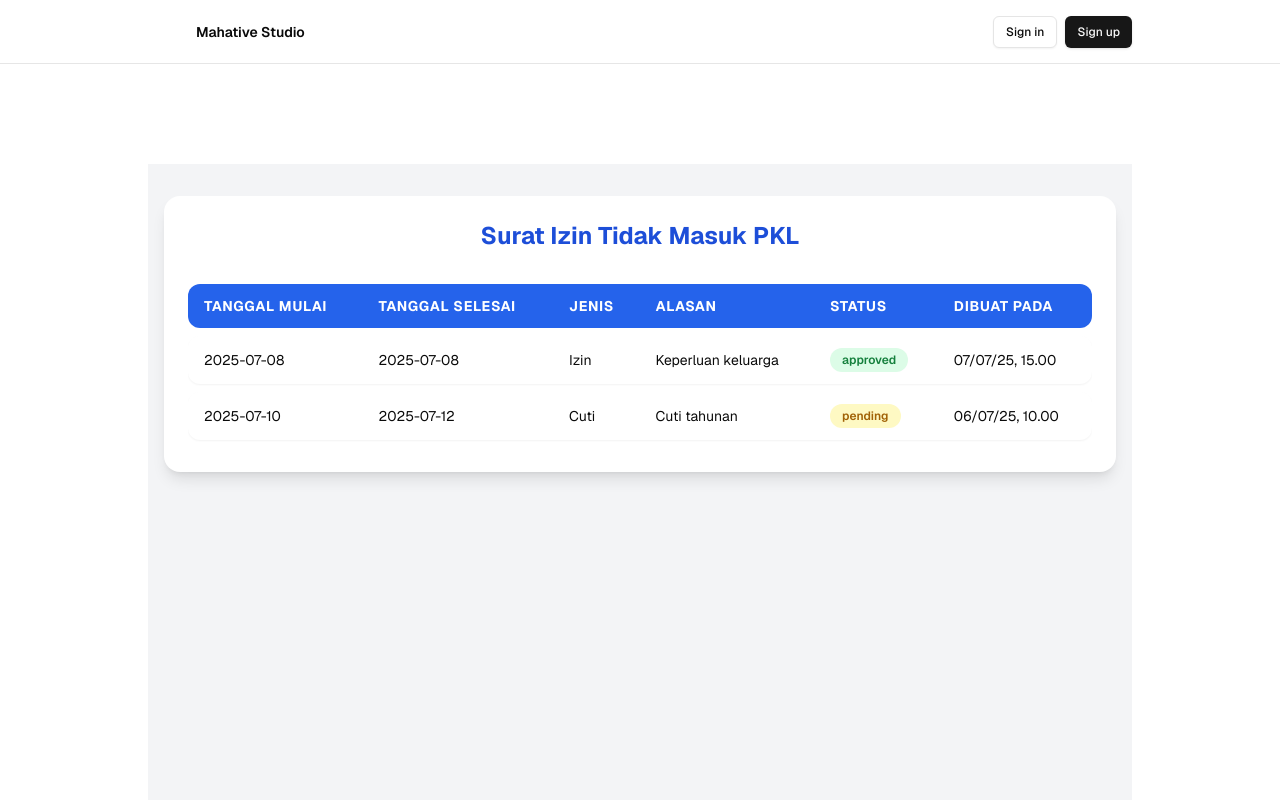
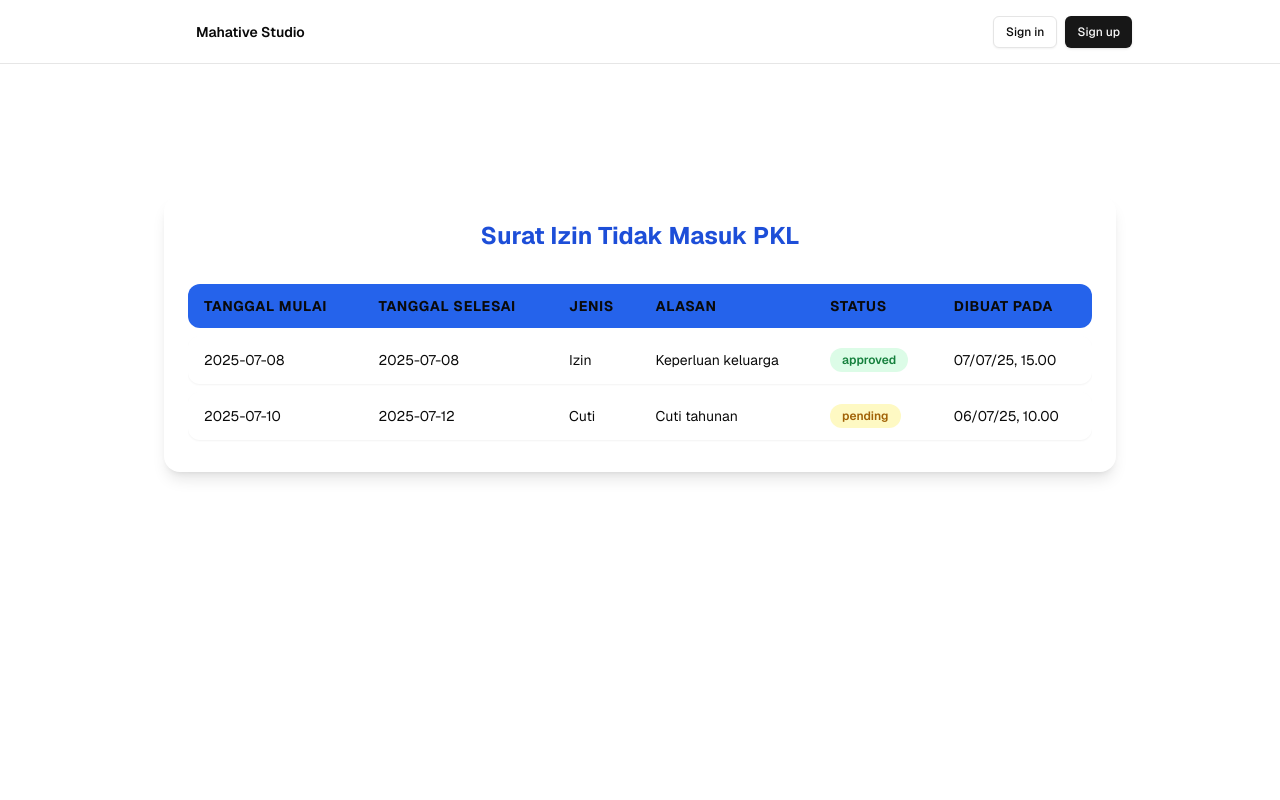
Before and after one commit to ghazwanz/attendance, a Next.js app: page /protected/PermissionTable in a window 1280 px wide. Shown: the top 800 px of the page. Built offline with nearby package versions, Linux system fonts and the light colour scheme; no server answers.

Commit message:
rev color text

```diff
--- a/app/protected/PermissionTable/page.tsx
+++ b/app/protected/PermissionTable/page.tsx
@@ -5,15 +5,15 @@ const PermissionTable = () => {
   const { permissions } = data;
 
   return (
-    <div className="min-h-screen bg-gray-100 px-4 py-8">
-      <div className="max-w-6xl mx-auto bg-white p-6 rounded-2xl shadow-lg">
+    <div className="min-h-screen  px-4 py-8">
+      <div className="max-w-6xl mx-auto  p-6 rounded-2xl shadow-lg">
         <h2 className="text-2xl font-bold text-center mb-6 text-blue-700">
           Surat Izin Tidak Masuk PKL
         </h2>
         <div className="overflow-x-auto">
           <table className="min-w-full text-sm text-left border-separate border-spacing-y-2">
             <thead>
-              <tr className="bg-blue-600 text-white text-sm uppercase tracking-wider">
+              <tr className="bg-blue-600  text-sm uppercase tracking-wider">
                 <th className="px-4 py-3 rounded-l-xl">Tanggal Mulai</th>
                 <th className="px-4 py-3">Tanggal Selesai</th>
                 <th className="px-4 py-3">Jenis</th>
@@ -26,7 +26,7 @@ const PermissionTable = () => {
               {permissions.map((item) => (
                 <tr
                   key={item.id}
-                  className="bg-white rounded-xl shadow-sm hover:bg-gray-50 transition"
+                  className=" rounded-xl shadow-sm transition"
                 >
                   <td className="px-4 py-3 rounded-l-xl">{item.start_date}</td>
                   <td className="px-4 py-3">{item.end_date}</td>
```
